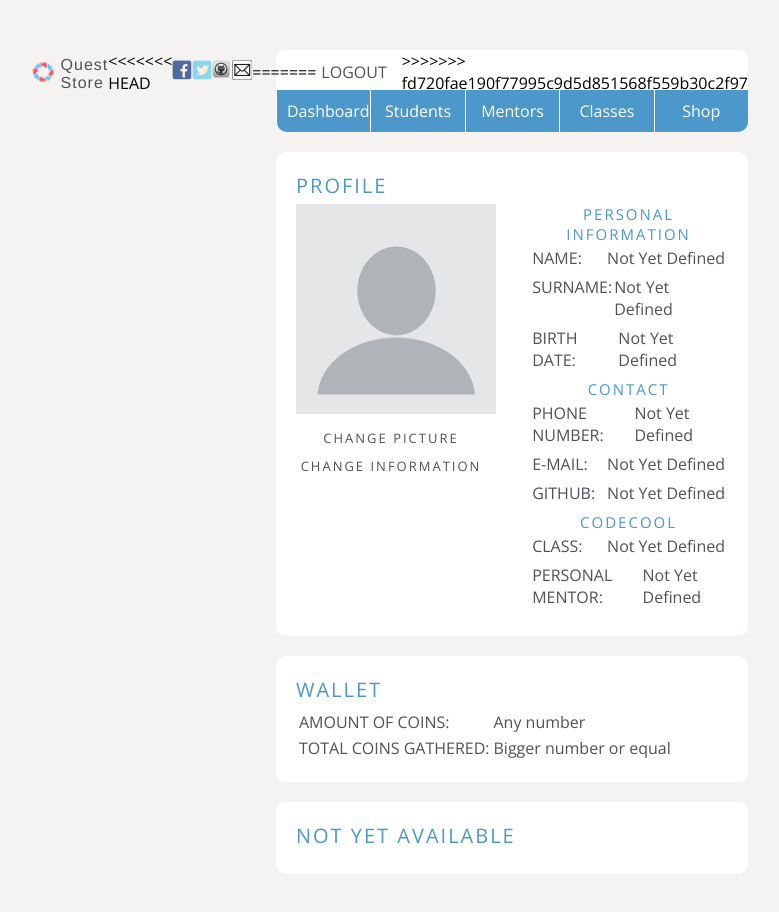
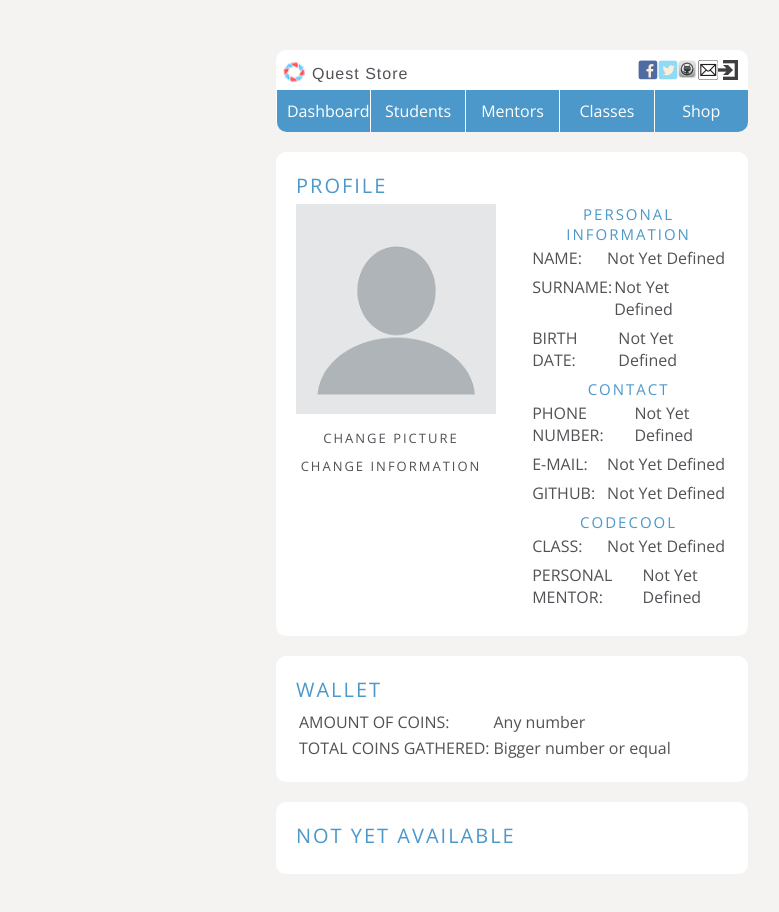
Before and after one commit to crabvendor/QuestStore, a plain HTML site: page dashboard.html in a window 1280 px wide. Shown: the whole page, without its empty margins (128-907 px from the left). Drawn offline with nearby package versions, Linux system fonts and the light colour scheme; files whose address does not match are found by name; a web font is replaced by a local one.

Commit message:
Fix logout

```diff
--- a/dashboard.html
+++ b/dashboard.html
@@ -14,14 +14,12 @@
             <div class="top-bar">
                 <img id="bar-logo" src="./media/codecool_thumbnail.png">
                 <p id="bar-logo-text">Quest Store</p>
-<<<<<<< HEAD
                 <a href=https://facebook.com ><img id="facebook" src="./media/fb.png"></a>
                 <a href=https://twitter.com><img id="twitter" src="./media/twitter-2430933.png"></a>
                 <a href=https://github.com><img id="github" src="./media/github-154769.png"> </a>
                 <a href=https://gmail.com><img id="mail" src="./media/mail-99217.png"></a>
-=======
-                <p><a id="logout" href="login.html">logout</a></p>
->>>>>>> fd720fae190f77995c9d5d851568f559b30c2f97
+                <a href="login.html"><img id="logout" src="./media/lg.png"></a>
+                <!-- <p><a id="logout" href="login.html">logout</a></p> -->
             </div>
             <nav class="main-menu">
                 <ul class="navigation-bar">
```
Also changed, not shown: media/external-link-297789.png (added), media/lg.png (added), media/logout.png (deleted).
